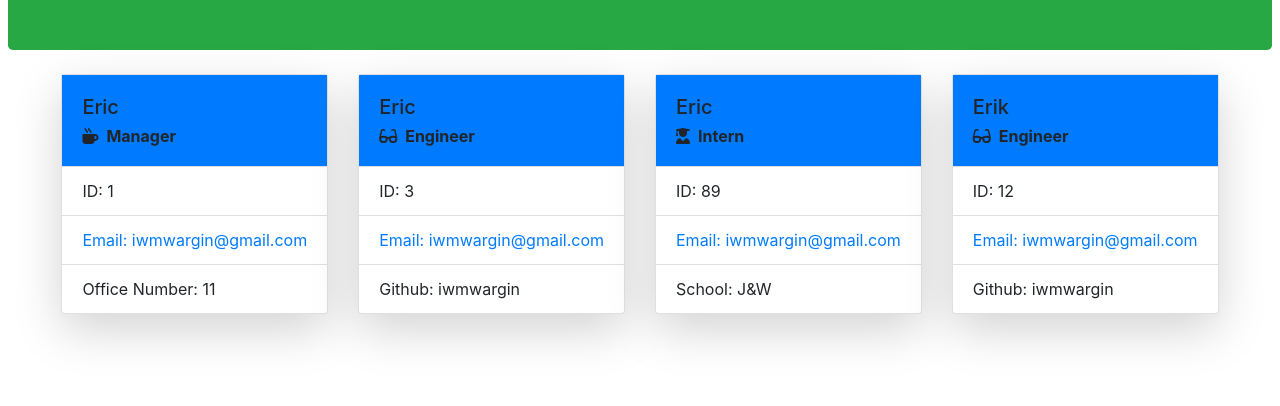
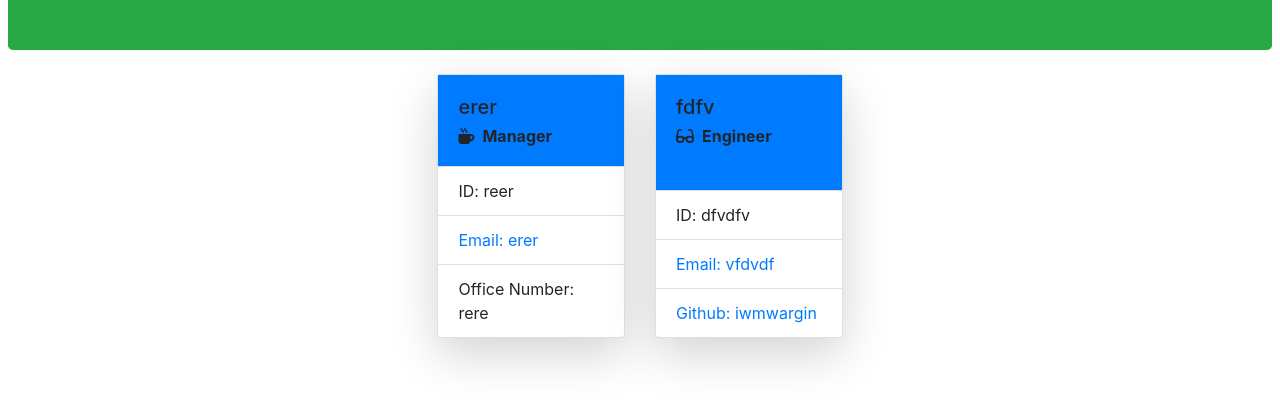
Before and after one commit to iwmwargin/team-profile-generator, a website: page index.html in a window 1280 px wide. Shown: the part 142-548 px from the top of the page. Drawn offline with nearby package versions, Linux system fonts and the light colour scheme.

Commit message:
fixed github user not being a hyperlink

```diff
--- a/index.html
+++ b/index.html
@@ -18,46 +18,25 @@
         <div class="row justify-content-center">
         <div class ="card-deck"><div class="card shadow-lg text-black mb-3" style="max-width: 18rem;">
       <div class="card-body bg-primary">
-      <h5 class>Eric</h5>
+      <h5 class>erer</h5>
       <h6 class="card-text font-weight-bold"><i class="fas fa-mug-hot mr-2"></i>Manager</h6>
 
       </div>
         <ul class="list-group list-group-flush">
-        <li class="list-group-item">ID: 1</li>
-        <a class="list-group-item" href ="mailto: iwmwargin@gmail.com">Email: iwmwargin@gmail.com</a>
-        <li class="list-group-item">Office Number: 11</li>
+        <li class="list-group-item">ID: reer</li>
+        <a class="list-group-item" href ="mailto: erer">Email: erer</a>
+        <li class="list-group-item">Office Number: rere</li>
       </ul>
       </div><div class="card shadow-lg text-black mb-3" style="max-width: 18rem;">
       <div class="card-body bg-primary">
-      <h5 class=>Eric</h5>
+      <h5 class=>fdfv</h5>
       <h6 class="card-text font-weight-bold"><i class="fas fa-glasses mr-2 "></i>Engineer</h6>
 
       </div>
         <ul class="list-group list-group-flush">
-        <li class="list-group-item">ID: 3</li>
-        <a class="list-group-item" href ="mailto: iwmwargin@gmail.com">Email: iwmwargin@gmail.com</a>
-        <li class="list-group-item">Github: iwmwargin</li>
-      </ul>
-      </div><div class="card shadow-lg text-black mb-3" style="max-width: 18rem;">
-      <div class="card-body bg-primary">
-      <h5 class>Eric</h5>
-      <h6 class="card-text font-weight-bold"><i class="fas fa-user-graduate mr-2"></i>Intern</h6>
-
-      </div>
-        <ul class="list-group list-group-flush">
-        <li class="list-group-item">ID: 89</li>
-        <a class="list-group-item" href ="mailto: iwmwargin@gmail.com">Email: iwmwargin@gmail.com</a>
-        <li class="list-group-item">School: J&W</li>
-      </ul>
-      </div><div class="card shadow-lg text-black mb-3" style="max-width: 18rem;">
-      <div class="card-body bg-primary">
-      <h5 class=>Erik</h5>
-      <h6 class="card-text font-weight-bold"><i class="fas fa-glasses mr-2 "></i>Engineer</h6>
-
-      </div>
-        <ul class="list-group list-group-flush">
-        <li class="list-group-item">ID: 12</li>
-        <a class="list-group-item" href ="mailto: iwmwargin@gmail.com">Email: iwmwargin@gmail.com</a>
-        <li class="list-group-item">Github: iwmwargin</li>
+        <li class="list-group-item">ID: dfvdfv</li>
+        <a class="list-group-item" href ="mailto: vfdvdf">Email: vfdvdf</a>
+        <a class="list-group-item" href ="https://github.com/iwmwargin">Github:  iwmwargin
+        </a>
       </ul>
       </div>
--- a/index.js
+++ b/index.js
@@ -230,7 +230,8 @@ function appendHTML() {
         <ul class="list-group list-group-flush">
         <li class="list-group-item">ID: ${data.id}</li>
         <a class="list-group-item" href ="mailto: ${data.email}">Email: ${data.email}</a>
-        <li class="list-group-item">Github: ${data.github}</li>
+        <a class="list-group-item" href ="https://github.com/${data.github}">Github:  ${data.github}
+        </a>
       </ul>
       </div>`
 
```
